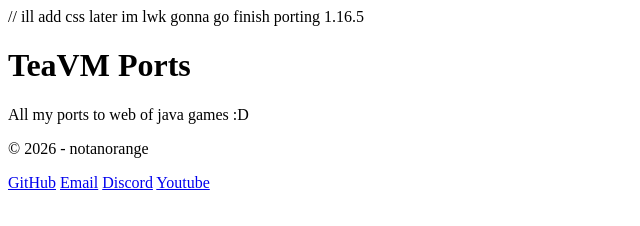
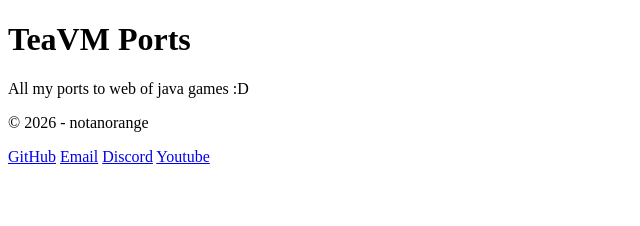
Before and after one commit to notanorange-main/TeaVM-Ports, a plain HTML site: page index.html in a window 1280 px wide. Shown: the whole page, without its empty margins (0-640 px from the left). Drawn offline with Linux system fonts and the light colour scheme.

Commit message:
remove a commit

```diff
--- a/index.html
+++ b/index.html
@@ -4,7 +4,7 @@
     <meta charset="UTF-8">
     <meta name="viewport" content="width=device-width, initial-scale=1.0">
     <title>TeaVM Ports</title>
-    <link rel="stylesheet" href="style.css"> // ill add css later im lwk gonna go finish porting 1.16.5
+    <link rel="stylesheet" href="style.css">
 </head>
 <body>
 
```
